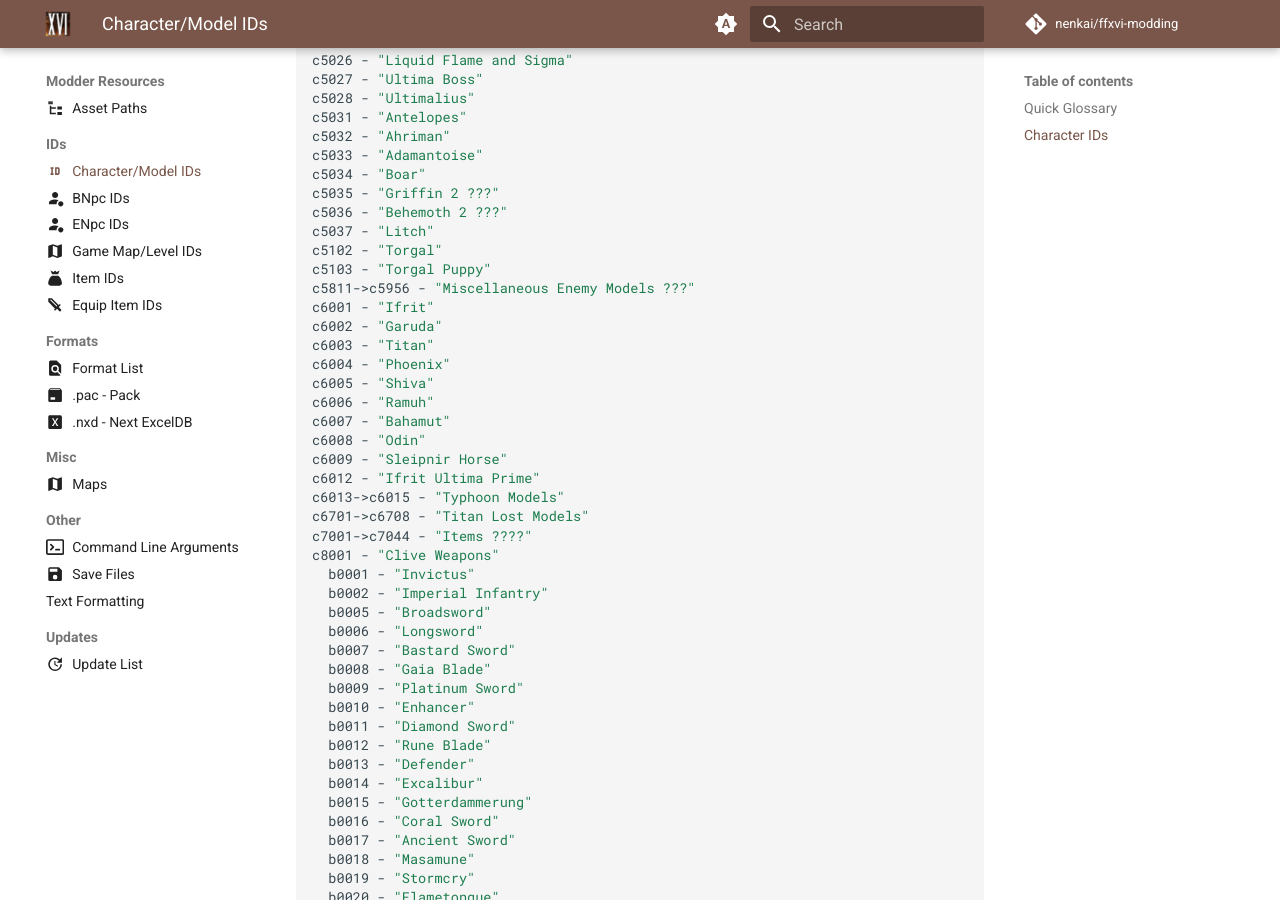
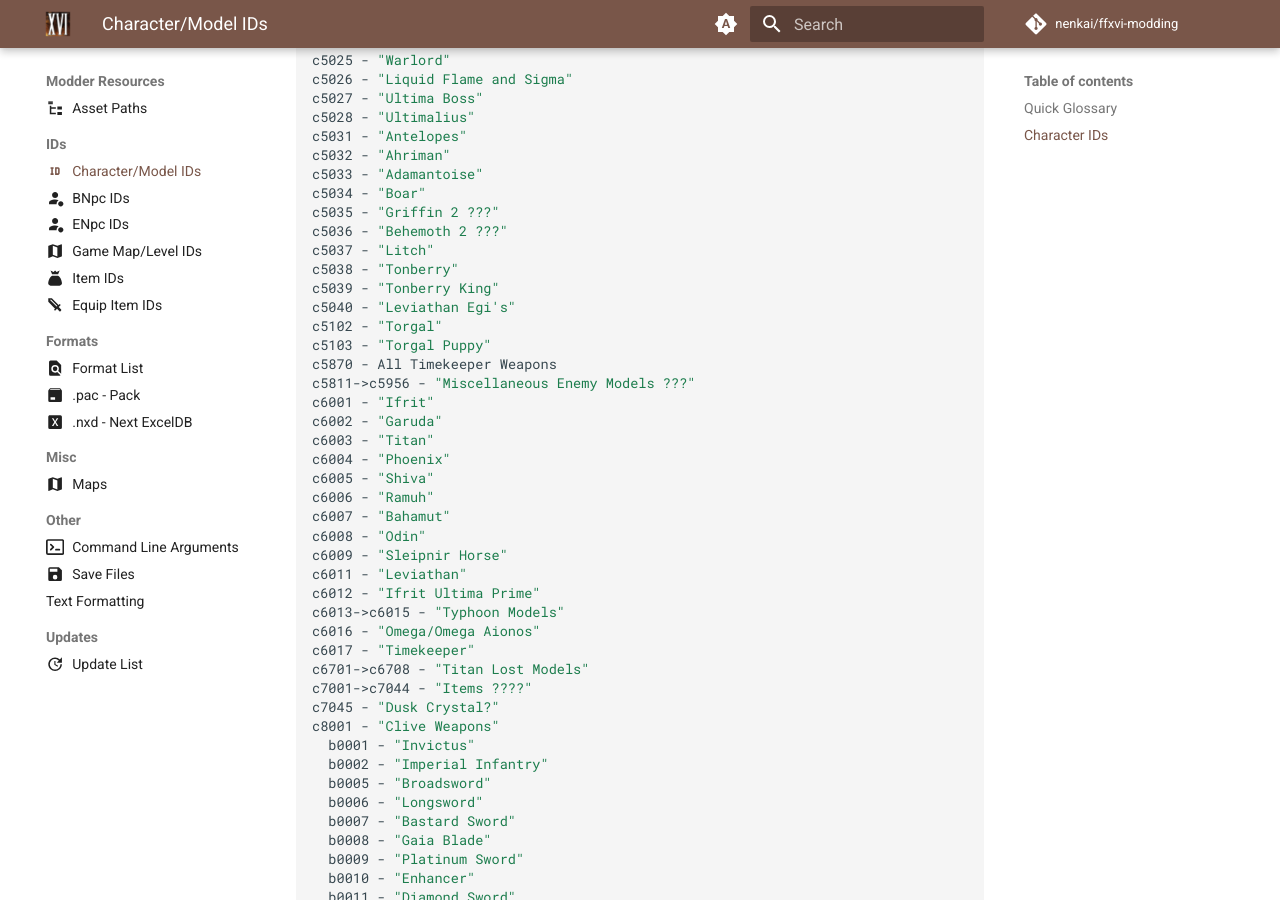
Before and after one commit to Nenkai/ffxvi-modding, an MkDocs documentation site: the page built from docs/resources/ids/character_ids.md, in a window 1280 px wide and 900 px high, scrolled down 2646 px. Built offline with MkDocs 1.6.1 and Material for MkDocs 9.7.7, drawn with Linux system fonts in a browser that asks for light colours; comment, search, counter and statistics services are not loaded; some of the changed text lies outside the part shown.

Commit message:
+ chara ids

````diff
--- a/docs/resources/ids/character_ids.md
+++ b/docs/resources/ids/character_ids.md
@@ -135,8 +136,12 @@
 c5035 - "Griffin 2 ???"
 c5036 - "Behemoth 2 ???"
 c5037 - "Litch"
+c5038 - "Tonberry"
+c5039 - "Tonberry King"
+c5040 - "Leviathan Egi's"
 c5102 - "Torgal"
 c5103 - "Torgal Puppy"
+c5870 - All Timekeeper Weapons
 c5811->c5956 - "Miscellaneous Enemy Models ???"
 c6001 - "Ifrit"
 c6002 - "Garuda"
@@ -147,10 +152,14 @@
 c6007 - "Bahamut"
 c6008 - "Odin"
 c6009 - "Sleipnir Horse"
+c6011 - "Leviathan"
 c6012 - "Ifrit Ultima Prime"
 c6013->c6015 - "Typhoon Models"
+c6016 - "Omega/Omega Aionos"
+c6017 - "Timekeeper"
 c6701->c6708 - "Titan Lost Models"
 c7001->c7044 - "Items ????"
+c7045 - "Dusk Crystal?"
 c8001 - "Clive Weapons"
   b0001 - "Invictus"
   b0002 - "Imperial Infantry"
@@ -233,4 +242,11 @@
 c8513 - "Brute Melee Weapons"
 c8514 - "Magic Melee Weapons ????"
 c8515 - "Fallen Weapons"
+c8516 - "Tonberry Knife"
+c8517 - "Tonberry king Knife"
+c8520 - "Timekeepers Sword"
+c8521 - "Timekeepers Spear"
+c8522 - "Timekeepers Hammer"
+c8523 - "Timekeepers Staff"
+c8524 - "Timekeepers Chakrams"
 ```
````
Also changed, not shown: other parts of docs/resources/ids/character_ids.md (+1 -0 lines).
